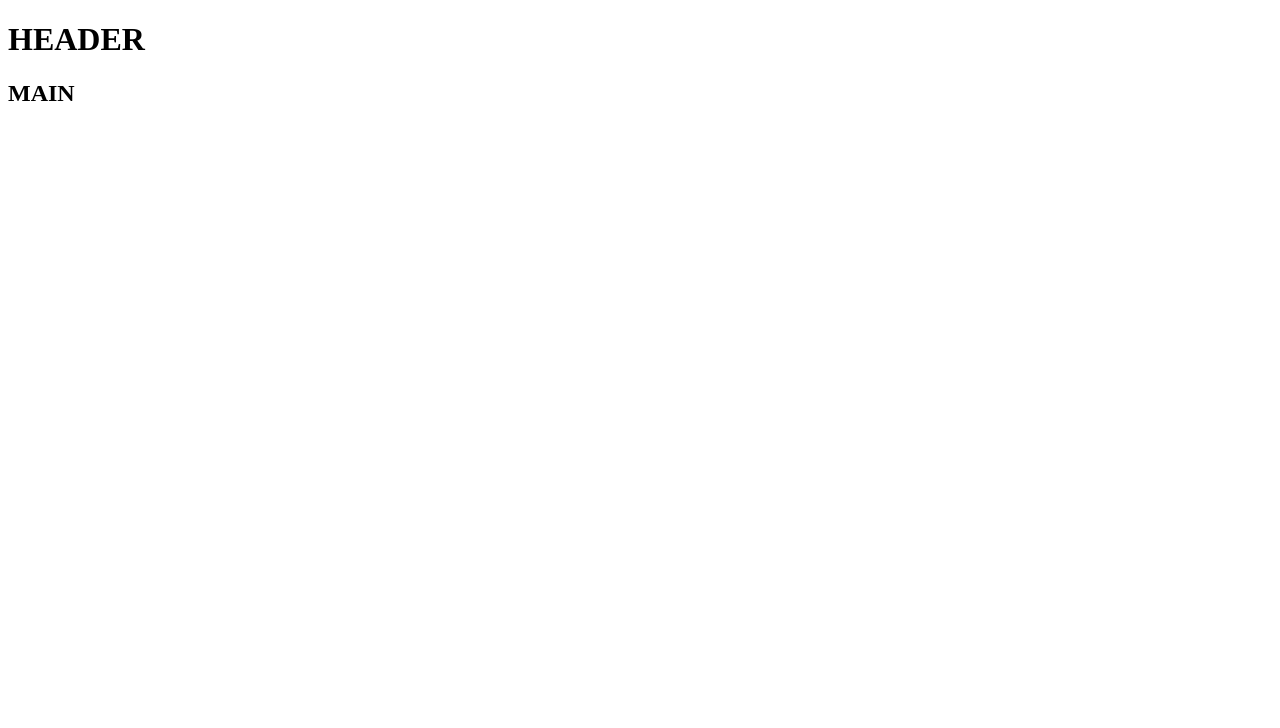
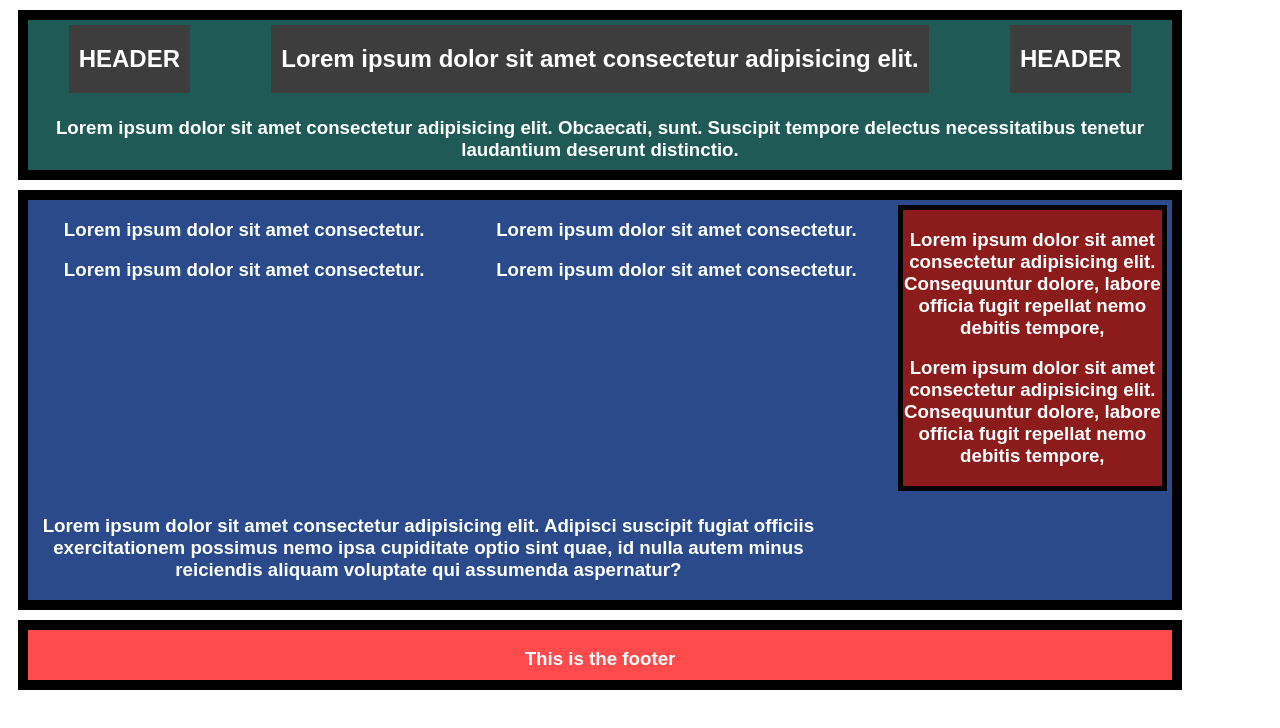
Before and after one commit to BoccoSantiago/Sprint-1, a plain HTML site: page Nivel 1/index.html in a window 1280 px wide. Drawn offline with Linux system fonts and the light colour scheme.

Commit message:
Avanzando con CSS Flexbox

```diff
--- a/Nivel 1/index.html
+++ b/Nivel 1/index.html
@@ -9,11 +9,50 @@
 </head>
 <body>
 <header>
-    <h1>HEADER</h1>
+    <div class="columns">
+        <div class="column">
+            <h2>HEADER</h2>
+        </div>
+        <div class="column">
+            <h2>Lorem ipsum dolor sit amet consectetur adipisicing elit.</h2>
+        </div>
+        <div class="column">
+            <h2>HEADER</h2>
+        </div>
+    </div>
+    <div class="footcolumn">
+        <h3>Lorem ipsum dolor sit amet consectetur adipisicing elit. Obcaecati, sunt. Suscipit tempore delectus necessitatibus tenetur laudantium deserunt distinctio.</h3>
+    </div>
 </header>
+
 <main>
-    <h2>MAIN</h2>
+    <div class="maincolumns">
+
+        <div class="column-main">
+            <h3>Lorem ipsum dolor sit amet consectetur.</h3>
+            <h3>Lorem ipsum dolor sit amet consectetur.</h3>
+        </div>
+        <div class="column-main">
+            <h3>Lorem ipsum dolor sit amet consectetur.</h3>
+            <h3>Lorem ipsum dolor sit amet consectetur.</h3>
+        </div>
+
+        <aside>
+            <h3>Lorem ipsum dolor sit amet consectetur adipisicing elit. Consequuntur dolore, labore officia fugit repellat nemo debitis tempore, </h3>
+            <h3>Lorem ipsum dolor sit amet consectetur adipisicing elit. Consequuntur dolore, labore officia fugit repellat nemo debitis tempore, </h3>
+        </aside>
+
+    </div>
+
+    <div class="mainfoot">
+    <h3>Lorem ipsum dolor sit amet consectetur adipisicing elit. Adipisci suscipit fugiat officiis exercitationem possimus nemo ipsa cupiditate optio sint quae, id nulla autem minus reiciendis aliquam voluptate qui assumenda aspernatur?</h3>
+    </div>
+
 </main>
+
+<footer>
+    <h3>This is the footer</h3>
+</footer>
 
 </body>
 </html>
--- a/Nivel 1/style.css
+++ b/Nivel 1/style.css
@@ -0,0 +1,73 @@
+*{
+    max-width: 1200px;
+    font-family: Arial, Helvetica, sans-serif
+}
+header {
+    width: auto;
+    height: 150px;
+    background: rgb(31, 90, 86);
+    color: white;
+    margin: 10px;
+    border: 10px solid black
+}
+
+
+main {
+    width: auto;
+    height: 90%;
+    text-align: center;
+    background: rgb(42, 74, 139);
+    color: white;
+    margin: 10px;
+    border: 10px solid black
+}
+
+footer {
+    width: auto;
+    height: 50px;
+    text-align: center;
+    background: rgba(255, 0, 0, 0.707);
+    color: rgb(255, 255, 255);
+    margin: 10px;
+    border: 10px solid black;
+}
+
+.columns {
+    display: flex;
+}
+
+.column {
+    margin: 5px auto;
+    text-align: center;
+    background: rgb(62, 61, 61);
+    padding: 0px 10px ;
+
+}
+
+.footcolumn {
+    text-align: center;
+
+}
+
+
+
+aside{
+    background: rgb(140, 28, 28);
+    margin: 5px;
+    width: 30%;
+    border: 5px solid black;
+    height: 100%
+
+}
+
+.maincolumns {
+    display: flex;
+}
+
+.column-main {
+    width: 50%;
+}
+
+.mainfoot {
+    width: 70%;
+}
```
